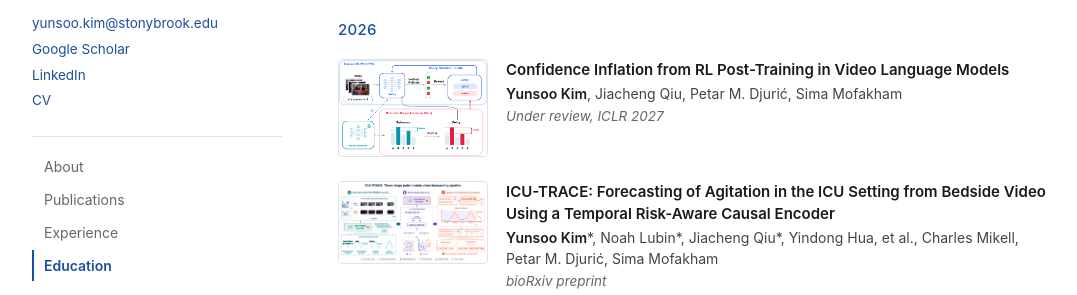
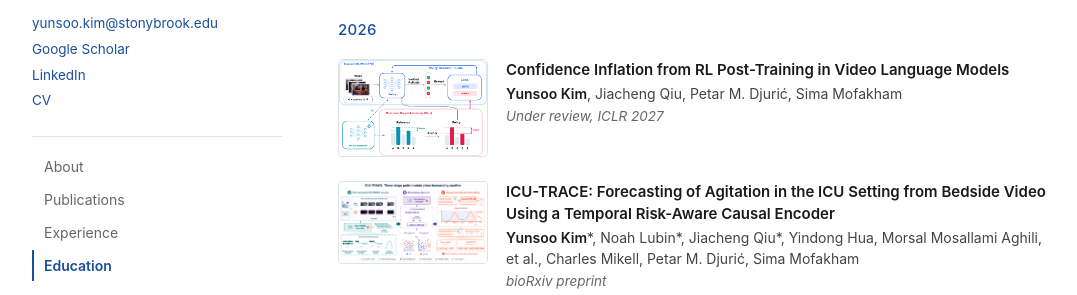
Before and after one commit to kim8yunsu16/kim8yunsu16.github.io, a plain HTML site: page index.html in a window 1280 px wide. Shown: the part 505-800 px from the top of the page, without its empty margins (96-1173 px from the left). Drawn offline with Linux system fonts and the light colour scheme.

Commit message:
Update index.html

```diff
--- a/index.html
+++ b/index.html
@@ -84,7 +84,7 @@
         </a>
         <div class="pub-body">
           <div class="pub-title">ICU-TRACE: Forecasting of Agitation in the ICU Setting from Bedside Video Using a Temporal Risk-Aware Causal Encoder</div>
-          <div class="pub-authors"><span class="me">Yunsoo Kim</span>*, Noah Lubin*, Jiacheng Qiu*, Yindong Hua, et al., Charles Mikell, Petar M. Djurić, Sima Mofakham</div>
+          <div class="pub-authors"><span class="me">Yunsoo Kim</span>*, Noah Lubin*, Jiacheng Qiu*, Yindong Hua, Morsal Mosallami Aghili, et al., Charles Mikell, Petar M. Djurić, Sima Mofakham</div>
           <div class="pub-venue">bioRxiv preprint</div>
         </div>
       </div>
```
